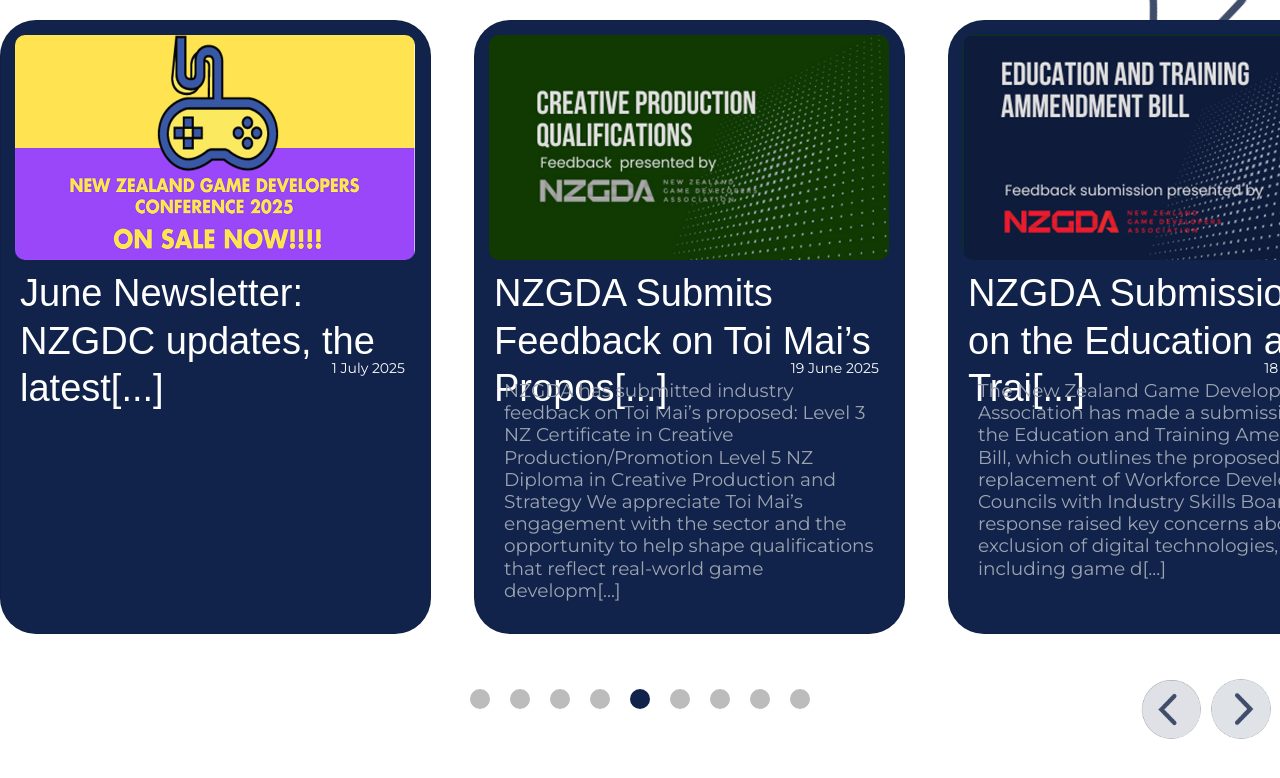
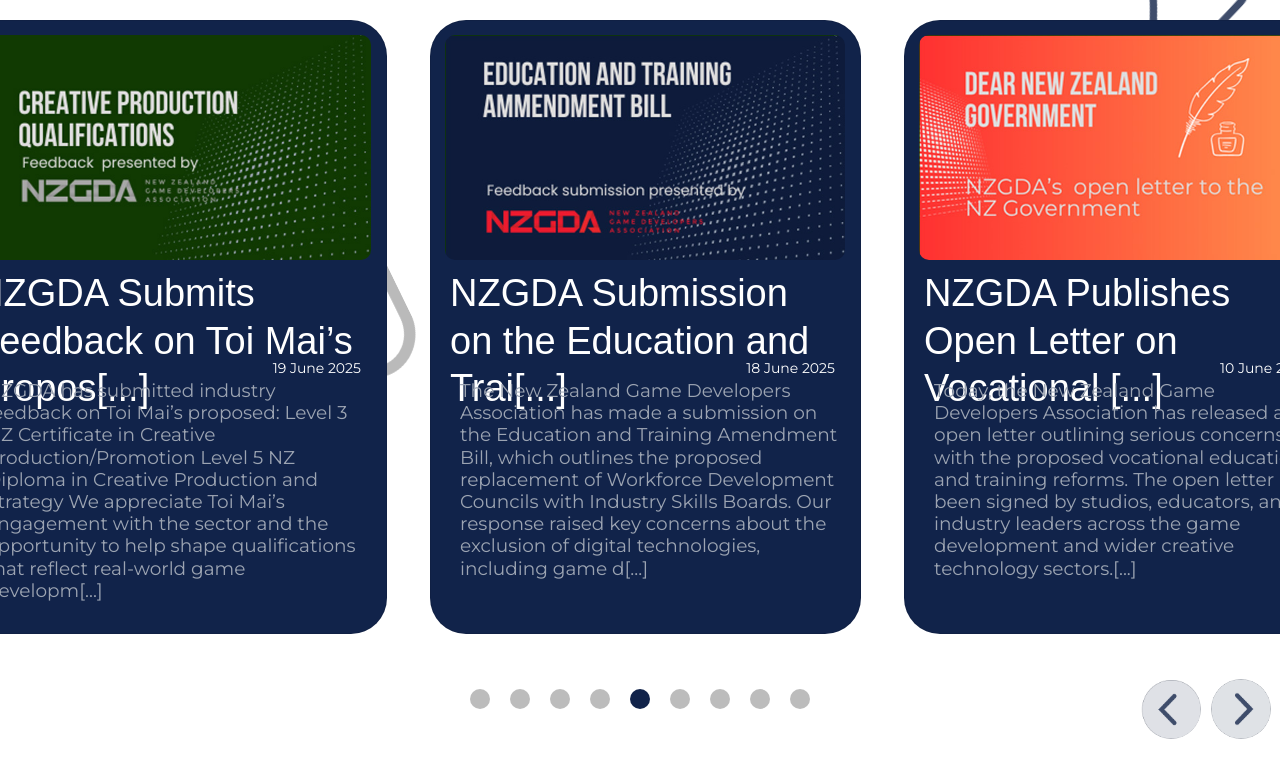
Before and after one commit to Nastomeya/2DSlider_NZGDA_News, a React (Create React App) app: page / in a window 1280 px wide. Shown: the top 778 px of the page. Built offline with nearby package versions, Linux system fonts and the light colour scheme.

Commit message:
- math saved the card alignment

```diff
--- a/src/components/CardCarousel.jsx
+++ b/src/components/CardCarousel.jsx
@@ -26,27 +26,53 @@
 
   useEffect(() => {
     if (typeof currentIndex === "number" && N > 0) {
-      setWithTransition(true);
-      setTrackIndex(START_OFFSET + currentIndex);
+      // Only update if the currentIndex change came from outside (not from our own click)
+      const expectedDataIndex = mod(trackIndex, N);
+      if (currentIndex !== expectedDataIndex) {
+        setWithTransition(true);
+        setTrackIndex(START_OFFSET + currentIndex);
+      }
     }
-  }, [currentIndex, N, START_OFFSET]);
+  }, [currentIndex, N, START_OFFSET, trackIndex]);
 
-  const trackRef = useRef(null);
+
   const handleTransitionEnd = () => {
     if (N === 0) return;
     let next = trackIndex;
     if (trackIndex >= 2 * N) next = trackIndex - N;
-    if (trackIndex < N) next = trackIndex + N;
+    else if (trackIndex < N) next = trackIndex + N;
+
     if (next !== trackIndex) {
       setWithTransition(false);
       setTrackIndex(next);
+      // trackRef?.current?.offsetHeight;
       requestAnimationFrame(() => setWithTransition(true));
     }
   };
 
   const onCardClickInternal = (displayIdx) => {
     if (N === 0) return;
-    onCardClick?.(mod(displayIdx, N));
+    // Find the closest instance of this card to the current position
+    const targetDataIndex = mod(displayIdx, N);
+    const currentCenter = trackIndex;
+
+    // Find which section would give us the shortest distance
+    const candidates = [
+      targetDataIndex,           // First section
+      targetDataIndex + N,       // Second section
+      targetDataIndex + 2 * N    // Third section
+    ];
+
+    const distances = candidates.map(candidate => Math.abs(candidate - currentCenter));
+    const minDistanceIndex = distances.indexOf(Math.min(...distances));
+    const targetTrackIndex = candidates[minDistanceIndex];
+
+    // Set the track index directly for smooth animation
+    setWithTransition(true);
+    setTrackIndex(targetTrackIndex);
+
+    // Notify parent of the data index change
+    onCardClick?.(targetDataIndex);
   };
 
   if (N === 0) {
@@ -62,11 +88,10 @@
     );
   }
 
-  const visible = visibleCount;
-  const viewportWidth = visible * (cardWidth + gap) - gap;
-
+  const viewportWidth = visibleCount * (cardWidth + gap) - gap;
   const trackWidth = looped.length * (cardWidth + gap) - gap;
-  const offsetX = viewportWidth / 2 - cardWidth / 2 - trackIndex * (cardWidth + gap);
+  const cardLeft = trackIndex * (cardWidth + gap);
+  const offsetX = (trackWidth / 2) - (cardLeft + cardWidth / 2);
 
   return (
     <div
@@ -76,13 +101,15 @@
         width: `${viewportWidth}px`,
         height: `${finalCardHeight}px`,
         margin: "0 auto",
-        maxWidth: "100%", // Ensure it doesn't exceed container
         background: "transparent",
+        display: "flex",
+        justifyContent: "center",
+        alignItems: "center",
         ...style,
       }}
     >
       <div
-        ref={trackRef}
+        //ref={trackRef}
         onTransitionEnd={handleTransitionEnd}
         style={{
           display: "flex",
@@ -93,6 +120,7 @@
           transition: withTransition ? "transform 360ms cubic-bezier(.2,.8,.2,1)" : "none",
           willChange: "transform",
           alignItems: "stretch",
+          position: "relative",
         }}
       >
         {looped.map((card, i) => (
@@ -103,6 +131,7 @@
               height: "100%",
               flex: "0 0 auto",
               position: "relative",
+              cursor: "pointer", // Add visual feedback
             }}
             onClick={() => onCardClickInternal(i)}
           >
--- a/src/components/CarouselContainer.jsx
+++ b/src/components/CarouselContainer.jsx
@@ -17,6 +17,14 @@
   const N = datas?.length ?? 0;
   const [currentIndex, setCurrentIndex] = useState(Math.floor(N / 2) || 0);
   const [autoPlayActive, setAutoPlayActive] = useState(isAutoPlaying);
+  const [windowWidth, setWindowWidth] = useState(typeof window !== 'undefined' ? window.innerWidth : 1200);
+
+  // Track window resize
+  useEffect(() => {
+    const handleResize = () => setWindowWidth(window.innerWidth);
+    window.addEventListener('resize', handleResize);
+    return () => window.removeEventListener('resize', handleResize);
+  }, []);
 
   // Keep autoplay flag in sync with prop
   useEffect(() => setAutoPlayActive(isAutoPlaying), [isAutoPlaying]);
@@ -57,7 +65,7 @@
     <div style={{ position: "relative", width: "100%" }}>
       {/* <CarouselText /> */}
       {/* Cards: pure 2D flat slider w/ looping */}
-      <div style={{ display: "flex", justifyContent: "center", alignItems: "center", width: "100%" }}>
+      <div style={{ display: "flex", justifyContent: "center", alignItems: "center", width: "100%", minHeight: "300px" }}>
         <CardCarousel
           datas={datas}
           currentIndex={currentIndex}
@@ -69,7 +77,8 @@
           style={{ zIndex: 2, }}
         />
       </div>
-      <div style={{ position: "relative", width: "100%", alignItems: "center", justifyContent: "center", gap: gap }}>
+
+      <div style={{ position: "relative", width: "100%", display: "flex", flexDirection: "column", alignItems: "center", justifyContent: "center" }}>
         <DotCarousel
           datas={datas}
           cardClickedIndex={currentIndex}
```
